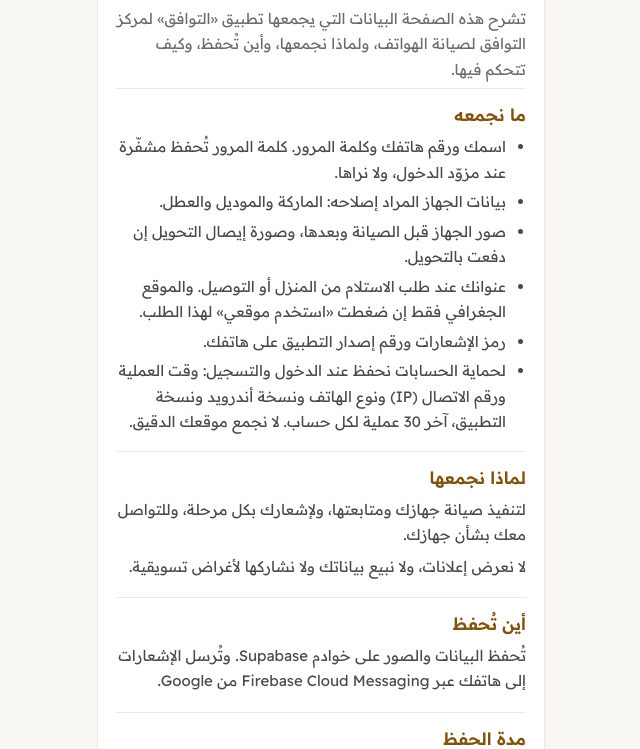
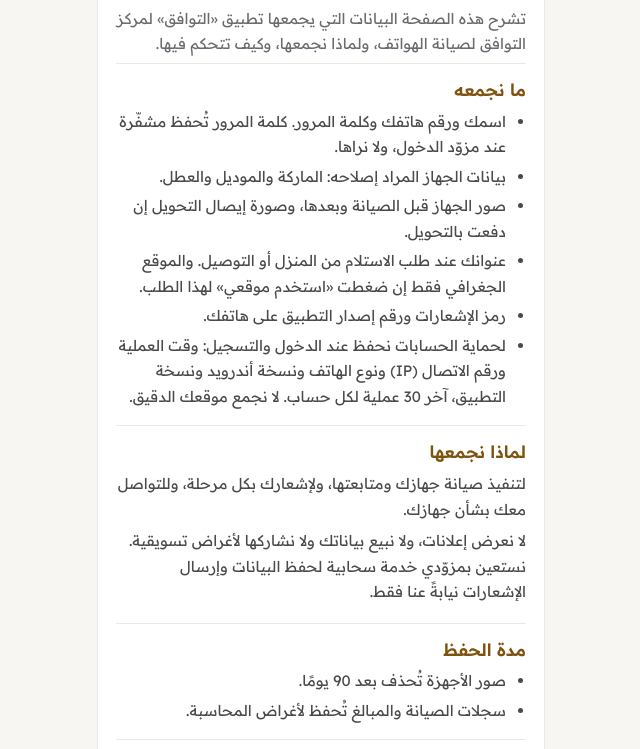
Before and after one commit to altawafuq-LY/altawafuq, a plain HTML site: page privacy.html in a window 1280 px wide. Shown: the part 138-887 px from the top of the page, without its empty margins (319-959 px from the left). Drawn offline with Linux system fonts and the light colour scheme.

Commit message:
Add files via upload

```diff
--- a/privacy.html
+++ b/privacy.html
@@ -81,7 +81,7 @@
   </header>
   <main class="doc">
     <h1>سياسة الخصوصية</h1>
-    <p class="lead">تشرح هذه الصفحة البيانات التي يجمعها تطبيق «التوافق» لمركز التوافق لصيانة الهواتف، ولماذا نجمعها، وأين تُحفظ، وكيف تتحكم فيها.</p>
+    <p class="lead">تشرح هذه الصفحة البيانات التي يجمعها تطبيق «التوافق» لمركز التوافق لصيانة الهواتف، ولماذا نجمعها، وكيف تتحكم فيها.</p>
 
     <section>
       <h2>ما نجمعه</h2>
@@ -98,12 +98,7 @@
     <section>
       <h2>لماذا نجمعها</h2>
       <p>لتنفيذ صيانة جهازك ومتابعتها، ولإشعارك بكل مرحلة، وللتواصل معك بشأن جهازك.</p>
-      <p>لا نعرض إعلانات، ولا نبيع بياناتك ولا نشاركها لأغراض تسويقية.</p>
-    </section>
-
-    <section>
-      <h2>أين تُحفظ</h2>
-      <p>تُحفظ البيانات والصور على خوادم Supabase. وتُرسل الإشعارات إلى هاتفك عبر Firebase Cloud Messaging من Google.</p>
+      <p>لا نعرض إعلانات، ولا نبيع بياناتك ولا نشاركها لأغراض تسويقية. نستعين بمزوّدي خدمة سحابية لحفظ البيانات وإرسال الإشعارات نيابةً عنا فقط.</p>
     </section>
 
     <section>
```
